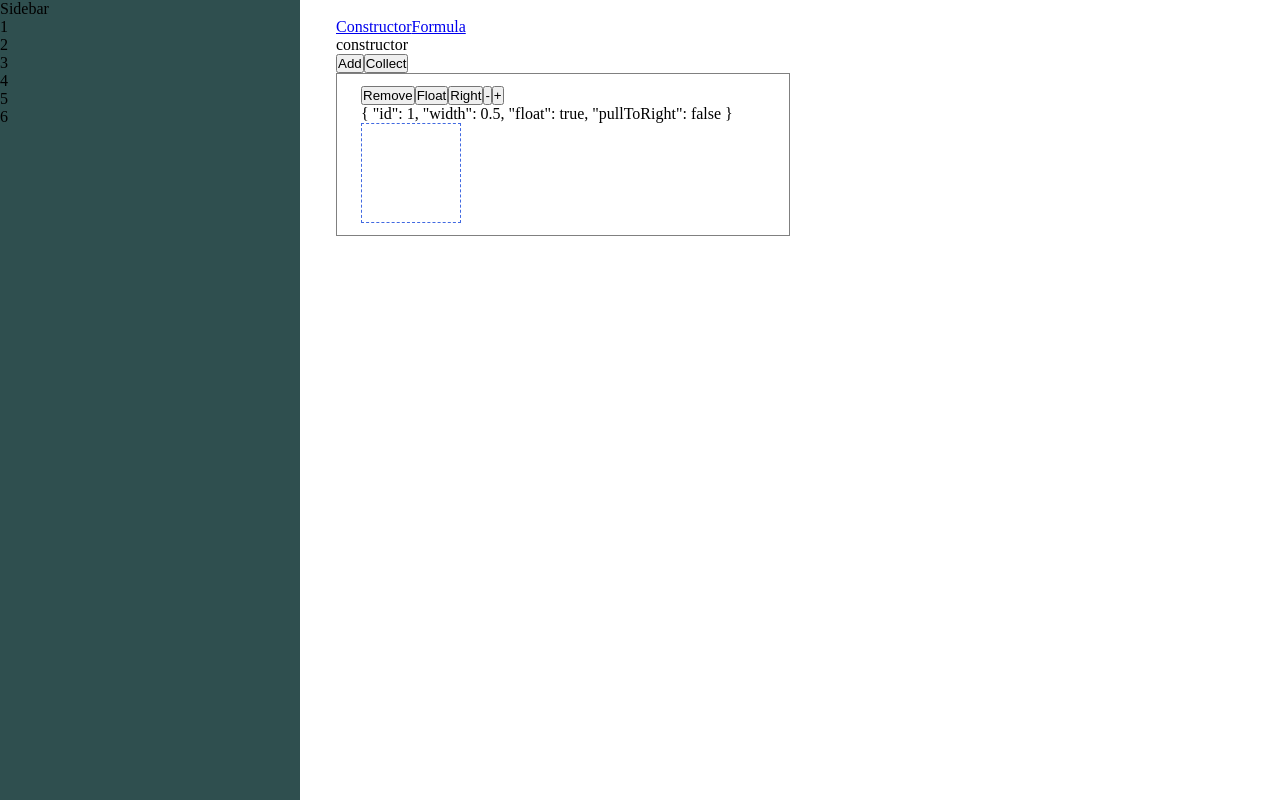
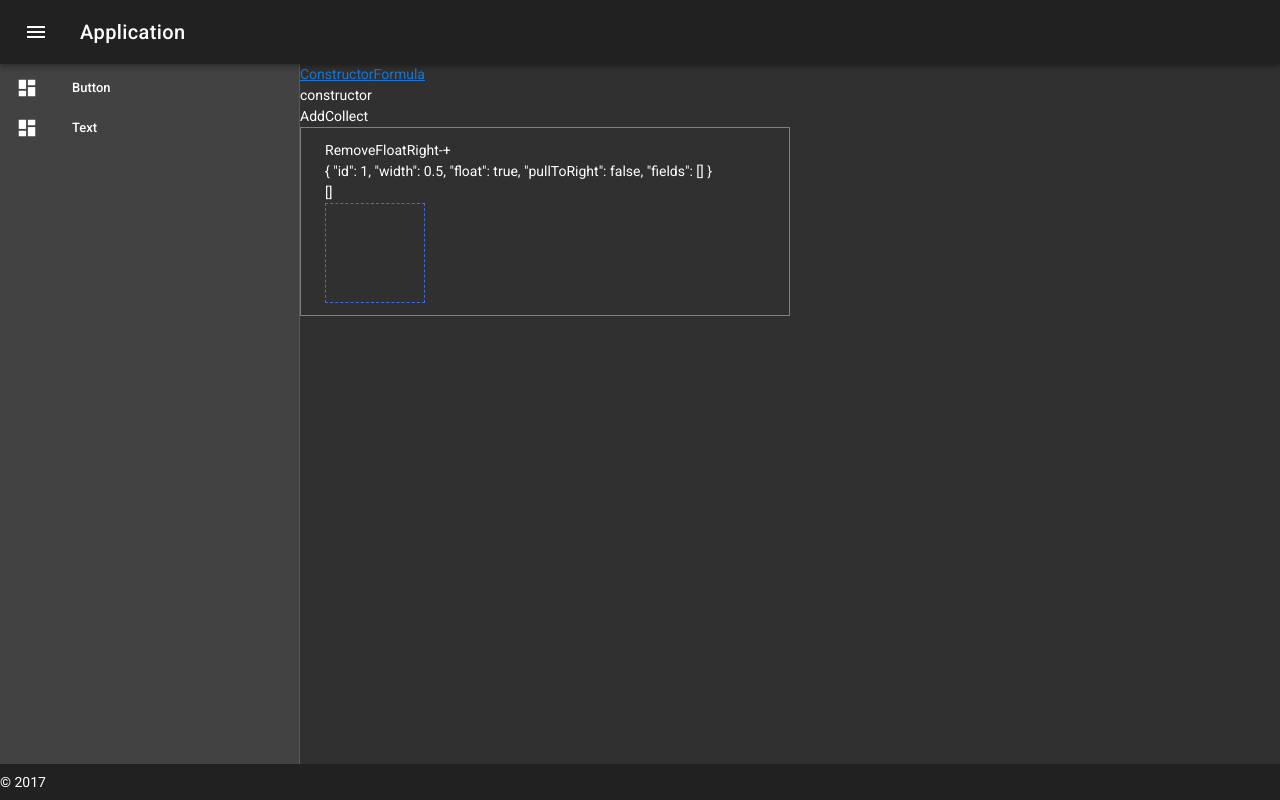
Before and after one commit to v3il/calc-builder, a Vue app in the folder client/: page /constructor in a window 1280 px wide. Both pictures are taken after a click on the button "Add". Built offline with nearby package versions, Linux system fonts and the light colour scheme.

Commit message:
Added vuetify support, render list of fields of container

```diff
--- a/client/package.json
+++ b/client/package.json
@@ -12,6 +12,7 @@
     "vue": "^2.5.17",
     "vue-router": "^3.0.1",
     "vuedraggable": "^2.16.0",
+    "vuetify": "^1.3.1",
     "vuex": "^3.0.1"
   },
   "devDependencies": {
--- a/client/public/index.html
+++ b/client/public/index.html
@@ -5,6 +5,7 @@
     <meta http-equiv="X-UA-Compatible" content="IE=edge">
     <meta name="viewport" content="width=device-width,initial-scale=1.0">
     <link rel="icon" href="<%= BASE_URL %>favicon.ico">
+    <link href='https://fonts.googleapis.com/css?family=Roboto:300,400,500,700|Material+Icons' rel="stylesheet">
     <title>client</title>
   </head>
   <body>
--- a/client/src/App.vue
+++ b/client/src/App.vue
@@ -1,10 +1,28 @@
 <template>
-  <div id="app">
+    <v-app dark>
         <router-view/>
-  </div>
+    </v-app>
 </template>
 
-<style lang="scss">
+
+<script>
+    export default {
+        data() {
+            return {
+                drawer: true
+            };
+        },
+
+        props: {
+            source: String
+        },
+    }
+</script>
+
+
+<style>
+    @import '../node_modules/vuetify/dist/vuetify.min.css';
+
     * {
         margin: 0;
         padding: 0;
--- a/client/src/components/LayoutBuilder.vue
+++ b/client/src/components/LayoutBuilder.vue
@@ -53,6 +53,7 @@
                     width: 0.5,
                     float: true,
                     pullToRight: false,
+                    fields: []
                 }));
             },
 
@@ -61,6 +62,12 @@
             },
 
             collect() {
+                const fields = [...this.$children[0].$children[0].$children[0].$children].map(child => {
+                    return child.getData();
+                });
+
+                console.log(fields)
+
                 console.log(JSON.stringify(this.containers));
             }
         }
--- a/client/src/components/LayoutContainer.vue
+++ b/client/src/components/LayoutContainer.vue
@@ -14,13 +14,28 @@
 
         <br>
 
-        <Draggable class="drag" :options="{group: 'items'}"></Draggable>
+        {{JSON.stringify(containerData.fields)}}
+
+        <br>
+
+        <Draggable v-model="containerData.fields" class="drag" @add="onAdd" :options="{
+            group: 'items',
+        }">
+            <template v-for="field in containerData.fields">
+                <component :is="field"></component>
+            </template>
+
+
+        </Draggable>
     </div>
 </template>
 
 <script>
 
     import Draggable from 'vuedraggable';
+
+    import Button from './fields/Button.vue';
+    import Text from './fields/Text.vue';
 
     const sizes = [/*0.25, */0.3333, 0.5, 0.6666, /*0.75,*/ 1];
 
@@ -33,6 +48,8 @@
 
         components: {
             Draggable,
+            Button,
+            Text1: Text,
         },
 
         data() {
@@ -65,6 +82,18 @@
                 } else {
                     this.containerData.pullToRight = false;
                 }
+            },
+
+            onAdd(event) {
+                var itemEl = event.item;  // dragged HTMLElement
+
+                this.containerData.fields.push(itemEl.children[0].dataset.item);
+
+                console.log(this.containerData.fields)
+
+                itemEl.remove();
+
+                console.log(111, itemEl.children[0].dataset.item, event)
             }
         },
     }
--- /dev/null
+++ b/client/src/components/fields/Button.vue
@@ -0,0 +1,21 @@
+<template>
+    <button>1</button>
+</template>
+
+<script>
+    export default {
+        name: "Button",
+
+        methods: {
+            getData() {
+                return {
+                    data: 1,
+                }
+            }
+        },
+    }
+</script>
+
+<style scoped>
+
+</style>
--- /dev/null
+++ b/client/src/components/fields/Text.vue
@@ -0,0 +1,29 @@
+<template>
+    <div>
+        <input type="text" v-model="text">
+    </div>
+</template>
+
+<script>
+    export default {
+        name: "Text1",
+
+        data() {
+            return {
+                text: '',
+            }
+        },
+
+        methods: {
+            getData() {
+                return {
+                    data: this.text,
+                }
+            }
+        }
+    }
+</script>
+
+<style scoped>
+
+</style>
--- a/client/src/main.js
+++ b/client/src/main.js
@@ -1,7 +1,12 @@
 import Vue from 'vue';
+import Vuetify from 'vuetify';
+
 import App from './App.vue';
 import router from './router';
 import store from './store';
+
+
+Vue.use(Vuetify);
 
 Vue.config.productionTip = false;
 
--- a/client/src/views/MainPage.vue
+++ b/client/src/views/MainPage.vue
@@ -1,23 +1,38 @@
 <template>
-    <div class="page">
-        <div class="sidebar">
-            Sidebar
+    <div>
+        <v-navigation-drawer v-model="drawer" clipped fixed app>
+            <v-list dense>
+                <Draggable :options="{
+                    group: {name: 'items', pull: 'clone', put: false,},
+                    sort: false,
+                }">
+                    <v-list-tile v-for="item in items" :key="item.id" :data-item="item.type" class="js-item">
+                        <v-list-tile-action>
+                            <v-icon>dashboard</v-icon>
+                        </v-list-tile-action>
+                        <v-list-tile-content>
+                            <v-list-tile-title>{{item.text}}</v-list-tile-title>
+                        </v-list-tile-content>
+                    </v-list-tile>
+                </Draggable>
+            </v-list>
+        </v-navigation-drawer>
 
-            <Draggable :options="{
-                group: {name: 'items', pull: 'clone', put: false,},
-                sort: false,
-            }">
-                <div v-for="i in items">{{i}}</div>
-            </Draggable>
-        </div>
+        <v-toolbar app fixed clipped-left>
+            <v-toolbar-side-icon @click.stop="drawer = !drawer"></v-toolbar-side-icon>
+            <v-toolbar-title>Application</v-toolbar-title>
+        </v-toolbar>
 
-        <div class="content">
-
+        <v-content>
             <router-link :to="{name: 'constructor'}">Constructor</router-link>
             <router-link :to="{name: 'formula'}">Formula</router-link>
 
             <router-view></router-view>
-        </div>
+        </v-content>
+
+        <v-footer app fixed>
+            <span>&copy; 2017</span>
+        </v-footer>
     </div>
 </template>
 
@@ -29,29 +44,28 @@
 
         data() {
             return {
-                items: [1, 2, 3, 4, 5, 6]
+                items: [
+                    {
+                        id: 0,
+                        type: 'Button',
+                        text: 'Button',
+                    },
+                    {
+                        id: 1,
+                        type: 'Text1',
+                        text: 'Text',
+                    }
+                ],
+                drawer: true
             }
         },
 
         components: {
             Draggable,
-        }
+        },
+
+        props: {
+            source: String
+        },
     };
 </script>
-
-<style scoped>
-    .page {
-        display: flex;
-        min-height: 100vh;
-    }
-
-    .sidebar {
-        flex-basis: 300px;
-        background: darkslategray;
-    }
-
-    .content {
-        flex: 1;
-        padding: 18px 36px;
-    }
-</style>
```
Also changed, not shown: 1 other file (tests, documents, lock files or other folders). Lines whose indentation alone changed are shown as unchanged.
